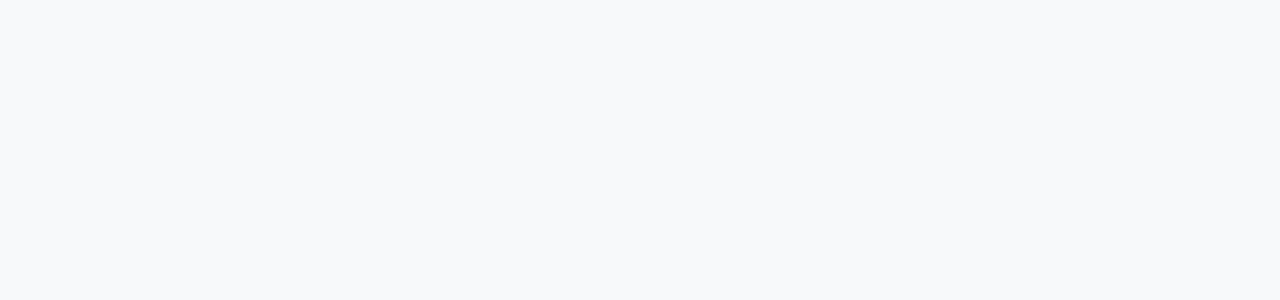
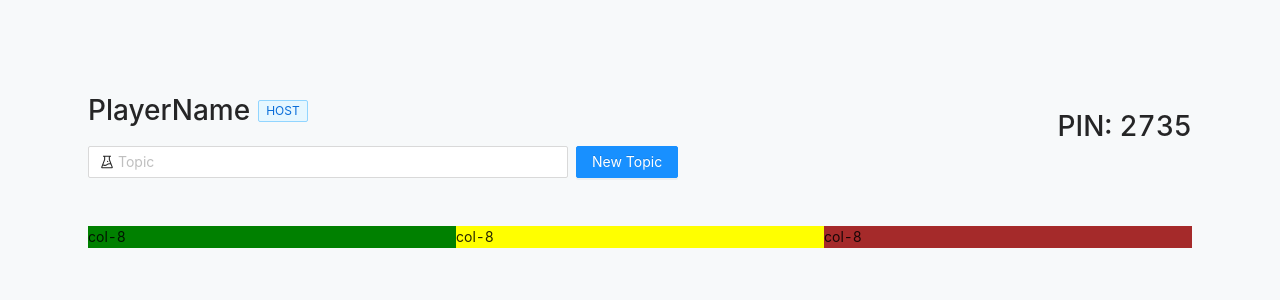
Before and after one commit to thiagopereiramartinez/scrumpoker-run.web, a React (Create React App) app: page /dashboard in a window 1280 px wide. Shown: the top 300 px of the page. Built offline with nearby package versions, Linux system fonts and the light colour scheme.

Commit message:
feat: adiciona layout superior do dashboard

```diff
--- a/src/App.css
+++ b/src/App.css
@@ -8,6 +8,12 @@
   flex-direction: column;
   justify-content: center;
   align-items: center;
+}
+
+.dashboard-bg {
+  background-color: #F7F9FA;
+  height: 100vh;
+  padding: 88px;
 }
 
 .logo {
--- a/src/ui/Dashboard.js
+++ b/src/ui/Dashboard.js
@@ -1,10 +1,32 @@
 import '../App.css'
 
 import React from 'react';
+import { Row, Col, Tag, Input, Button } from 'antd';
+import { ExperimentOutlined } from '@ant-design/icons';
 
 export default function Dashboard() {
     return <>
-        <div className="site-bg">
+        <div className="dashboard-bg">
+            <Row>
+                <Col span={18}>
+                    <Row style={{ alignItems: 'center' }}>
+                        <h1>PlayerName</h1>
+                        <Tag color="blue" style={{ marginLeft: 8, marginBottom: 12 }}>HOST</Tag>
+                    </Row>
+                    <div style={{ display: 'flex', flexDirection: 'row' }}>
+                        <Input placeholder="Topic" prefix={<ExperimentOutlined />} style={{ width: '60vh' }}/>
+                        <Button type="primary" style={{ marginLeft: 8 }}>New Topic</Button>
+                    </div>
+                </Col>
+                <Col span={6} style={{ display: 'flex', justifyContent: 'flex-end', alignItems: 'center' }}>
+                    <h1>PIN: 2735</h1>
+                </Col>
+            </Row>
+            <Row style={{ marginTop: 48 }}>
+                <Col span={8} style={{ backgroundColor: 'green'}}>col-8</Col>
+                <Col span={8} style={{ backgroundColor: 'yellow'}}>col-8</Col>
+                <Col span={8} style={{ backgroundColor: 'brown' }}>col-8</Col>
+            </Row>
         </div>
     </>;
 }
```
